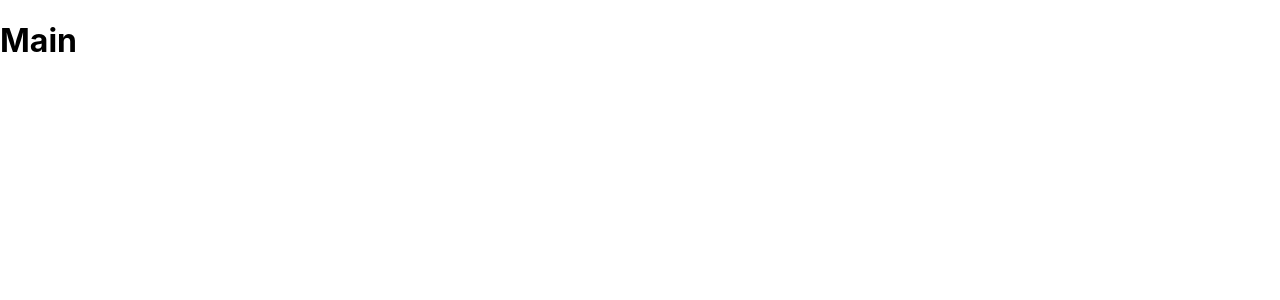
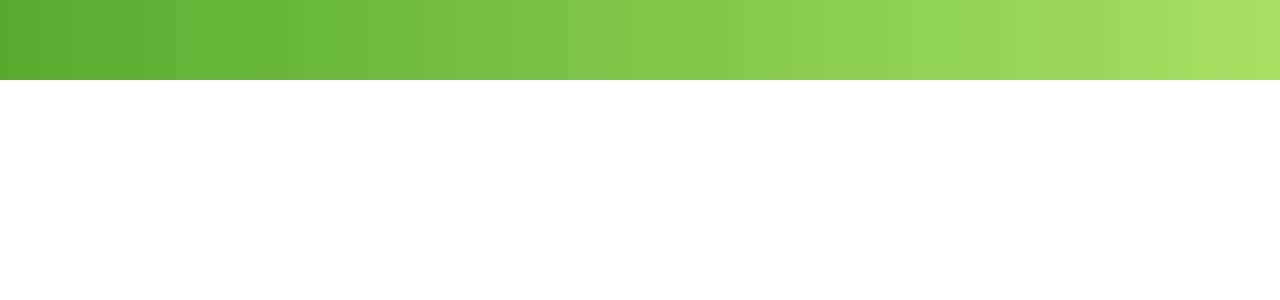
Before and after one commit to gcoutini/place-games, a React (Create React App) app: page /main in a window 1280 px wide. Shown: the top 300 px of the page. Built offline with nearby package versions, Linux system fonts and the light colour scheme.

Commit message:
iniciando homepage

```diff
--- /dev/null
+++ b/src/components/layout/Header.css
@@ -0,0 +1,12 @@
+.Header {
+    background: linear-gradient(to right, rgb(86, 171, 47), rgb(168, 224, 99));
+    font-family: 'Calibri';
+    flex: 1;
+    background-color: #008000;
+    min-width: 300px;
+    line-height: 30px;
+    position: fixed;
+    top: 0;
+    width: 100%;
+    height: 10%;
+}
--- /dev/null
+++ b/src/components/layout/Header.jsx
@@ -0,0 +1,9 @@
+import './Header.css'
+import React from 'react'
+
+export default props =>
+  <div className={props.className || "Header"}>
+    <div className="header-content">
+      {props.children}
+    </div>
+  </div>
--- a/src/pages/Login.css
+++ b/src/pages/Login.css
@@ -14,10 +14,16 @@
     justify-content: center;
     align-items: center;
     flex-direction: column;
+    margin-block-start: 50px;
+    margin-bottom: 35px;
 }
 
 .divider{
-    width:5px;
+    width:53px;
     height:auto;
     display:inline-block;
 }
+
+.Logo {
+    margin-top: 25px;
+}
--- a/src/pages/Main.jsx
+++ b/src/pages/Main.jsx
@@ -1,10 +1,13 @@
 import React, { Component } from 'react';
+import Header from '../components/layout/Header'
+import "./Main.css"
 
 class Main extends Component {
   render() {
     return (
-      <div>
-        <h1>Main</h1>
+      <div className="header">
+      <Header>
+      </Header>
       </div>
       )
     }
```
Also changed, not shown: src/pages/Main.css (added).
